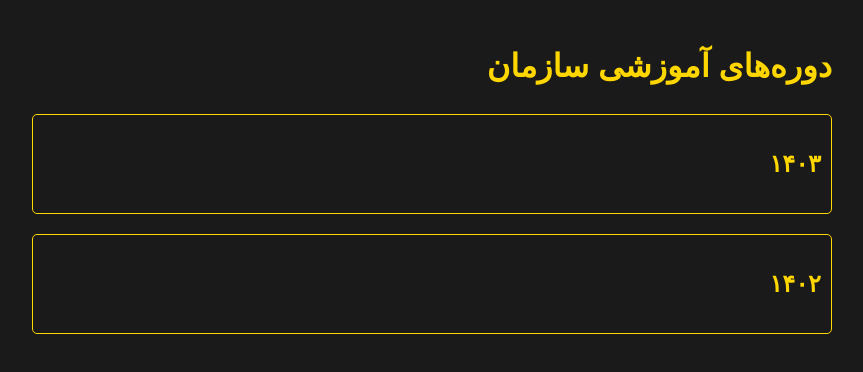
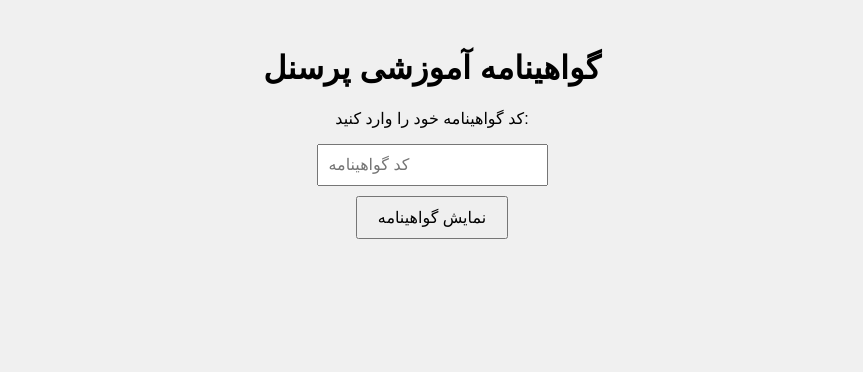
Before and after one commit to FTN-HRD/L-D, a plain HTML site: page index.html in a window 1280 px wide. Shown: the whole page, without its empty margins (208-1071 px from the left). Drawn offline with Linux system fonts and the light colour scheme.

Commit message:
Update index.html

```diff
--- a/index.html
+++ b/index.html
@@ -1,100 +1,70 @@
 <!DOCTYPE html>
-<html lang="fa" dir="rtl">
+<html lang="fa">
 <head>
   <meta charset="UTF-8">
   <meta name="viewport" content="width=device-width, initial-scale=1.0">
-    <title>دوره‌های آموزشی سازمان</title>
+  <title>گواهینامه آموزشی</title>
   <style>
     body {
-            font-family: 'Vazirmatn', Arial, sans-serif;
-            background-color: #1a1a1a;
-            color: #ffd700;
-            line-height: 1.6;
-            margin: 0;
+      font-family: Arial, sans-serif;
+      text-align: center;
+      background-color: #f0f0f0;
       padding: 20px;
     }
-        h1, h2, h3 {
-            color: #ffd700;
+    #certificate-container {
+      display: none;
+      margin-top: 20px;
     }
-        .container {
-            max-width: 800px;
-            margin: 0 auto;
+    img {
+      max-width: 100%;
+      height: auto;
     }
-        .year, .month {
-            margin-bottom: 20px;
-            border: 1px solid #ffd700;
+    input[type="text"] {
       padding: 10px;
-            border-radius: 5px;
+      font-size: 16px;
     }
-        .year-title, .month-title {
-            cursor: pointer;
-            user-select: none;
-        }
-        .year-content, .month-content {
-            display: none;
-            padding-right: 20px;
-        }
-        .year-content.active, .month-content.active {
-            display: block;
-        }
-        a {
-            color: #fff700;
-            text-decoration: none;
-        }
-        a:hover {
-            text-decoration: underline;
+    button {
+      padding: 10px 20px;
+      font-size: 16px;
+      margin-top: 10px;
     }
   </style>
 </head>
 <body>
-    <div class="container">
-        <h1>دوره‌های آموزشی سازمان</h1>
 
-        <div class="year">
-            <h2 class="year-title" onclick="toggleContent(this)">۱۴۰۳</h2>
-            <div class="year-content">
-                <div class="month">
-                    <h3 class="month-title" onclick="toggleContent(this)">۰۷ - مهر</h3>
-                    <div class="month-content">
-                        <ul>
-                            <li><a href="#">دوره آموزشی مدیریت زمان</a></li>
-                            <li><a href="#">کارگاه برنامه‌نویسی پایتون</a></li>
-                        </ul>
-                    </div>
-                </div>
-                <div class="month">
-                    <h3 class="month-title" onclick="toggleContent(this)">۰۶ - شهریور</h3>
-                    <div class="month-content">
-                        <ul>
-                            <li><a href="#">سمینار مهارت‌های ارتباطی</a></li>
-                            <li><a href="#">دوره آموزشی اکسل پیشرفته</a></li>
-                        </ul>
-                    </div>
-                </div>
-            </div>
-        </div>
+  <h1>گواهینامه آموزشی پرسنل</h1>
+  <p>کد گواهینامه خود را وارد کنید:</p>
+  <input type="text" id="certificateCode" placeholder="کد گواهینامه">
+  <br>
+  <button onclick="showCertificate()">نمایش گواهینامه</button>
 
-        <div class="year">
-            <h2 class="year-title" onclick="toggleContent(this)">۱۴۰۲</h2>
-            <div class="year-content">
-                <div class="month">
-                    <h3 class="month-title" onclick="toggleContent(this)">۱۲ - اسفند</h3>
-                    <div class="month-content">
-                        <ul>
-                            <li><a href="#">کارگاه مدیریت استرس</a></li>
-                            <li><a href="#">دوره آموزشی هوش مصنوعی</a></li>
-                        </ul>
-                    </div>
-                </div>
-            </div>
-        </div>
+  <div id="certificate-container">
+    <h2>گواهینامه شما:</h2>
+    <img id="certificateImage" src="" alt="گواهینامه">
   </div>
 
   <script>
-        function toggleContent(element) {
-            const content = element.nextElementSibling;
-            content.classList.toggle('active');
+    function showCertificate() {
+      var code = document.getElementById('certificateCode').value;
+      var certificateImage = document.getElementById('certificateImage');
+      var container = document.getElementById('certificate-container');
+
+      // نمونه کد گواهینامه‌ها و آدرس تصاویر مربوطه
+      var certificates = {
+        '12345': 'certificates/certificate1.jpg',
+        '67890': 'certificates/certificate2.jpg',
+        // گواهینامه‌های دیگر را اضافه کنید
+      };
+
+      if (certificates[code]) {
+        certificateImage.src = certificates[code];
+        container.style.display = 'block';
+      } else {
+        alert('کد گواهینامه معتبر نیست');
+        container.style.display = 'none';
+      }
     }
   </script>
+
 </body>
 </html>
```
Lines whose indentation alone changed are shown as unchanged.
